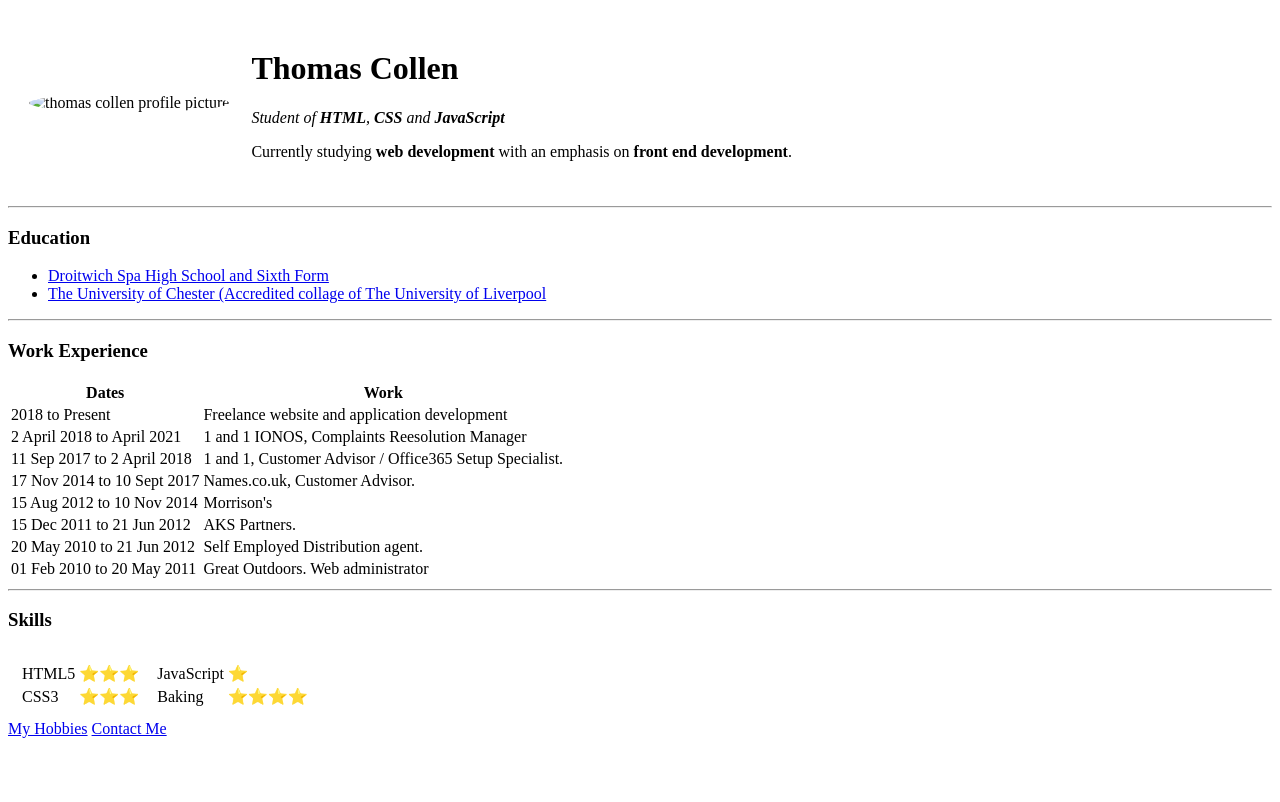
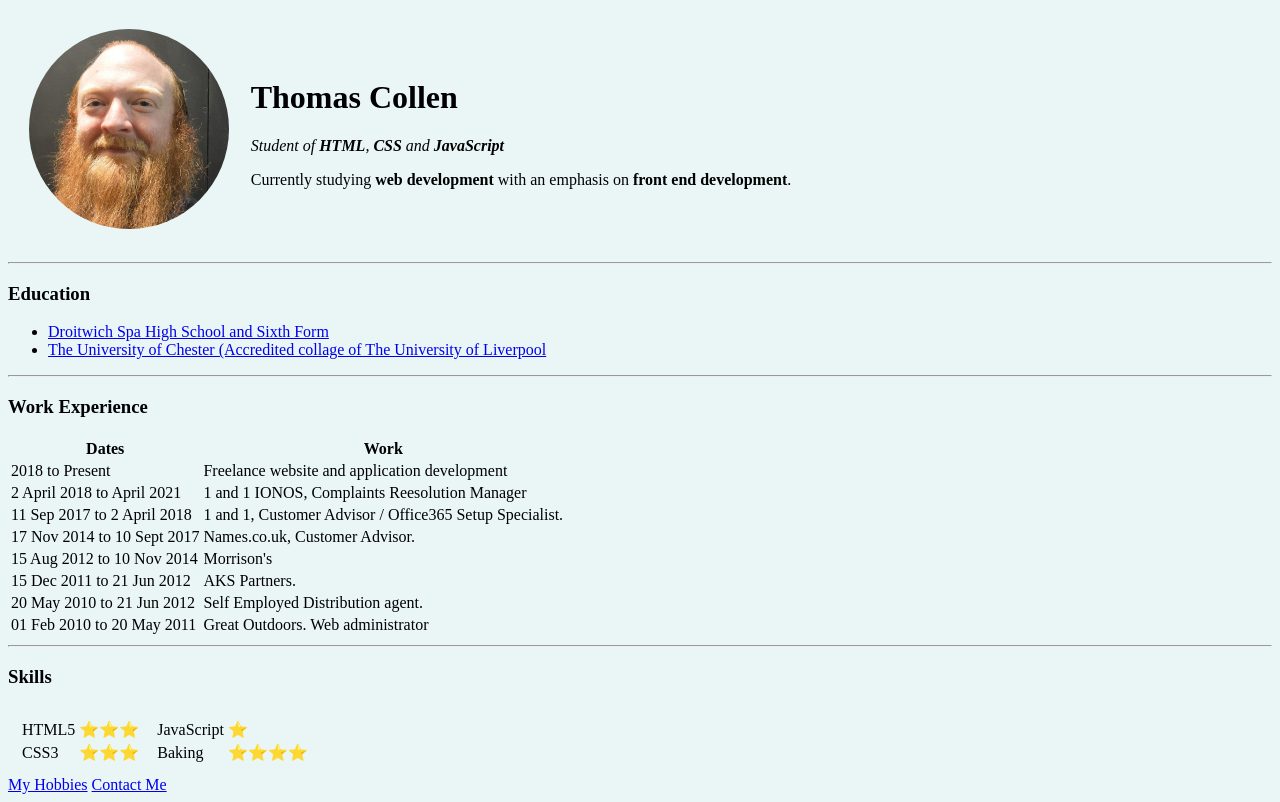
Before and after one commit to gingertom2018/cv, a plain HTML site: page index.html in a window 1280 px wide. Drawn offline with Linux system fonts and the light colour scheme.

Commit message:
Add files via upload

```diff
--- a/index.html
+++ b/index.html
@@ -8,10 +8,10 @@
   <title>Thomas's Personal Site</title>
 </head>
 
-<body>
+<body style="background-color: #eaf6f6;">
   <table cellspacing="20">
     <tr>
-      <td> <img src="twc2016.jpg" alt="thomas collen profile picture" style="height: 300px; border-radius: 50%;">
+      <td> <img src="img/twc2016v2.jpg" alt="thomas collen profile picture" style="height: 200px; border-radius: 50%;">
       </td>
       <td>
         <h1>Thomas Collen</h1>
```
